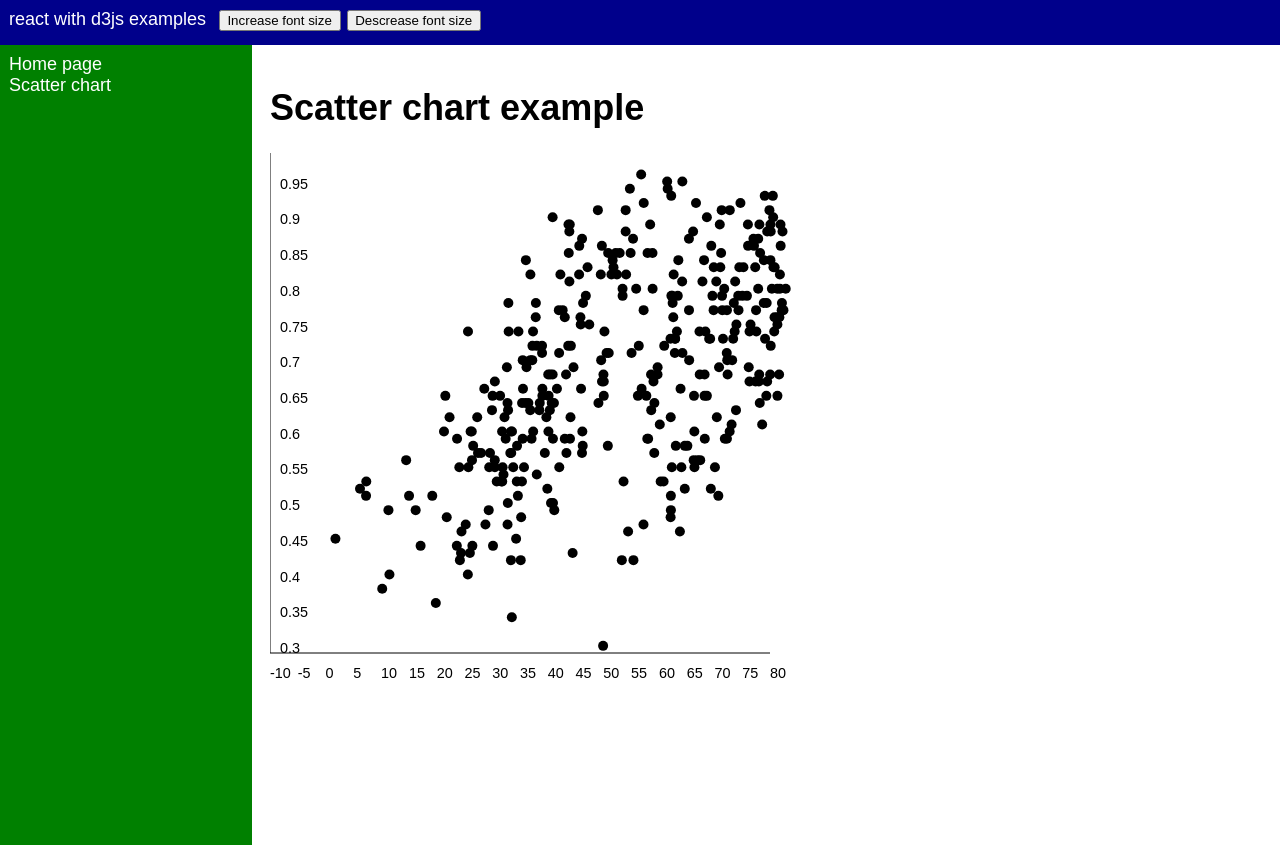
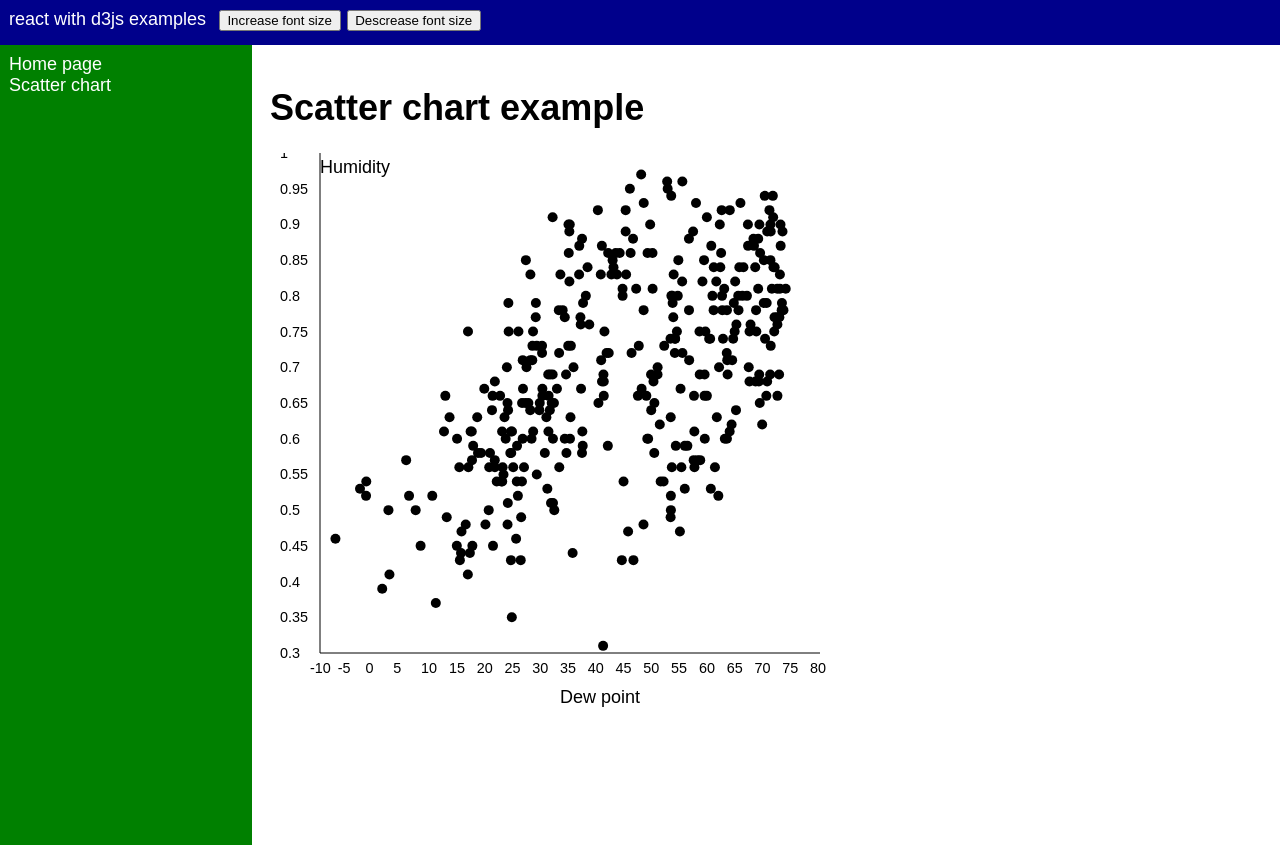
Before and after one commit to bbenedict/react-d3js, a React app: page /scatterchart in a window 1280 px wide. Built offline with nearby package versions, Linux system fonts and the light colour scheme.

Commit message:
fixed axis

```diff
--- a/src/ScatterChart.js
+++ b/src/ScatterChart.js
@@ -19,11 +19,25 @@ export default function ScatterChart() {
 
   const xData = (d) => d.dewPoint;
   const yData = (d) => d.humidity;
+
   const xScale = d3.scaleLinear().domain(d3.extent(data, xData)).range([0, chartSize.width]).nice();
   const yScale = d3.scaleLinear().domain(d3.extent(data, yData)).range([chartSize.height, 0]).nice();
 
   const xTicks = xScale.ticks(chartSize.width / 25);
   const yTicks = yScale.ticks(chartSize.height / 25);
+
+  const renderCircle = (i, x, y) => {
+    const cx = xScale(x);
+    const cy = yScale(y);
+    return (
+      <circle
+        key={i}
+        cx={cx}
+        cy={cy}
+        r="5"
+      />
+    );
+  };
 
   return (
     <div>
@@ -31,15 +45,10 @@ export default function ScatterChart() {
       <svg width={canvasSize.width} height={canvasSize.height}>
         <g transform={`translate(${margin},0)`}>
           {data.map((d, i) => (
-            <circle
-              key={i}
-              cx={xScale(xData(d))}
-              cy={yScale(yData(d))}
-              r="5"
-            />
+            renderCircle(i, xData(d), yData(d))
           ))}
         </g>
-        <g transform={`translate(0,${chartSize.height})`}>
+        <g transform={`translate(${margin},${chartSize.height})`}>
           <line
             x2={chartSize.width}
             stroke="black"
@@ -48,13 +57,18 @@ export default function ScatterChart() {
             <text
               style={{fontSize: "0.8em"}}
               key={tick}
-              transform={`translate(${xScale(tick)}, 25)`}
+              transform={`translate(${xScale(tick)-10}, 20)`}
             >
               {tick}
             </text>
           ))}
+          <text
+            transform={`translate(${(chartSize.width/2)-10}, 50)`}
+          >
+            Dew point
+          </text>
         </g>
-        <g>
+        <g transform={`translate(${margin},0)`}>
           <line
             y2={chartSize.height}
             stroke="black"
@@ -63,11 +77,16 @@ export default function ScatterChart() {
             <text
               style={{fontSize: "0.8em"}}
               key={tick}
-              transform={`translate(10, ${yScale(tick)})`}
+              transform={`translate(-40, ${yScale(tick)+5})`}
             >
               {tick}
             </text>
           ))}
+          <text
+            transform={`translate(0, 20)`}
+          >
+            Humidity
+          </text>
         </g>
       </svg>
     </div>
```
